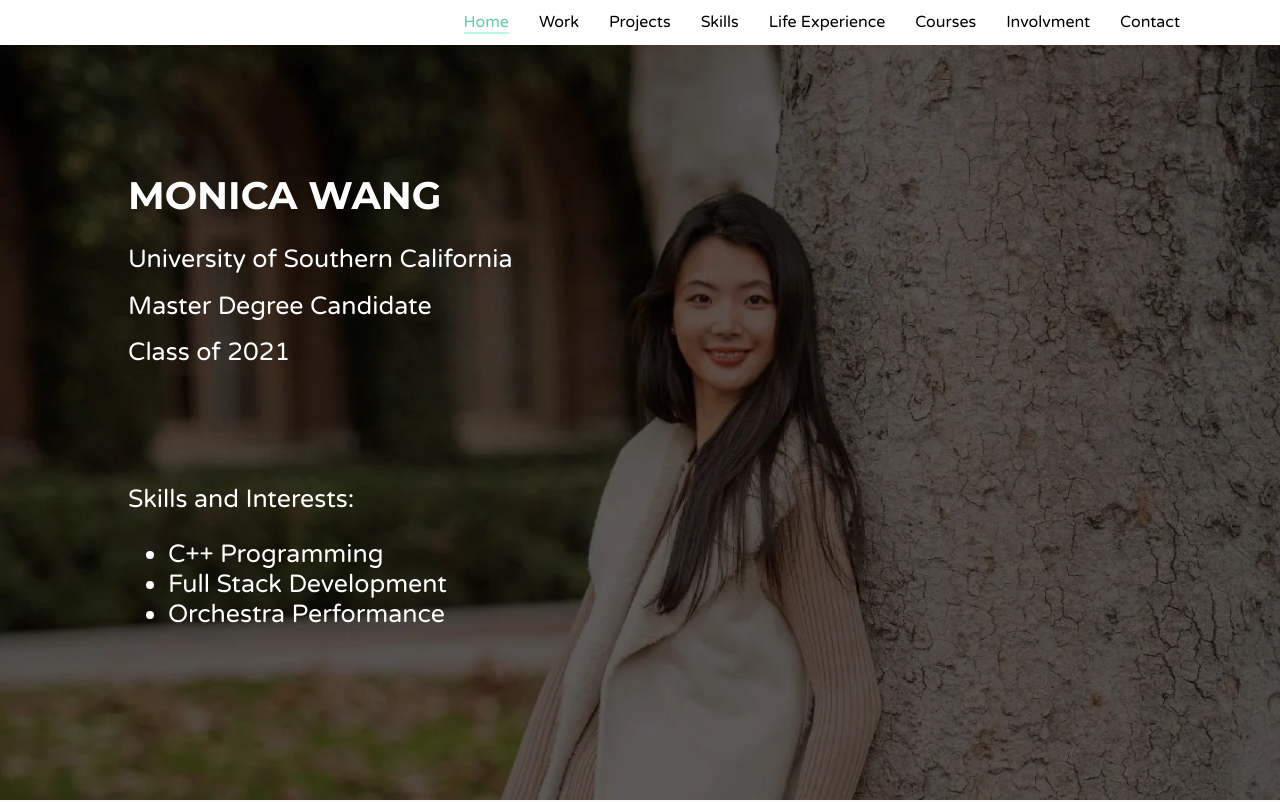
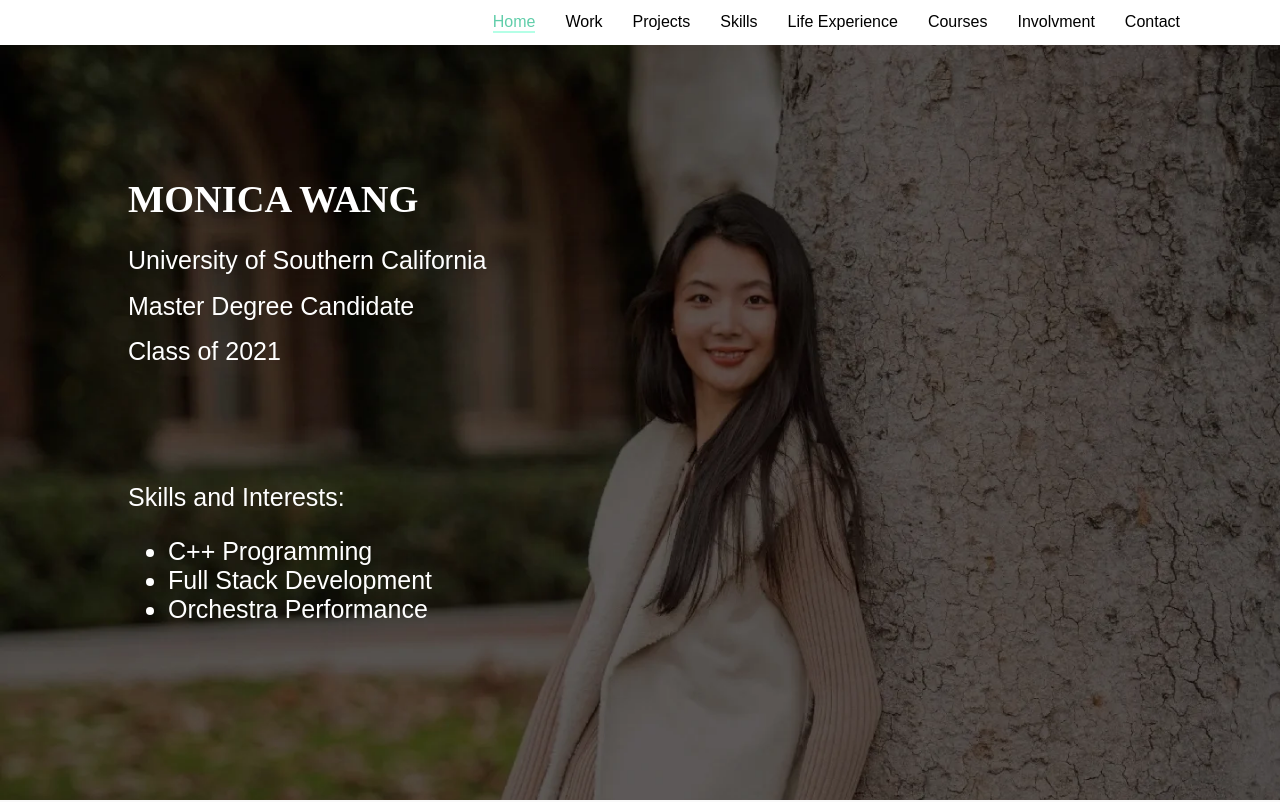
Before and after one commit to MonicaisHer/personalHomePage, a website: page public/index.html in a window 1280 px wide. Shown: the top 802 px of the page. Drawn offline with Linux system fonts and the light colour scheme; no server answers.

Commit message:
debugging: removed google fonts

```diff
--- a/public/index.html
+++ b/public/index.html
@@ -24,10 +24,7 @@
 
 		<title>Monica Wang</title>
 
-
-		<!--<link rel="shortcut icon" type="image/png" href="/favicon.png">-->
-
-		<link href="https://fonts.googleapis.com/css?family=Catamaran:900|Montserrat:400,700|Varela+Round&amp;display=swap" rel="stylesheet">
+		<!--<link href="https://fonts.googleapis.com/css?family=Catamaran:900|Montserrat:400,700|Varela+Round&amp;display=swap" rel="stylesheet">-->
 
 		<link rel="stylesheet" type="text/css" href="/css/default.css">
 		<link rel = 'shortcut icon' type = 'image/x-ico' href = '/favicon.ico'/>
```
